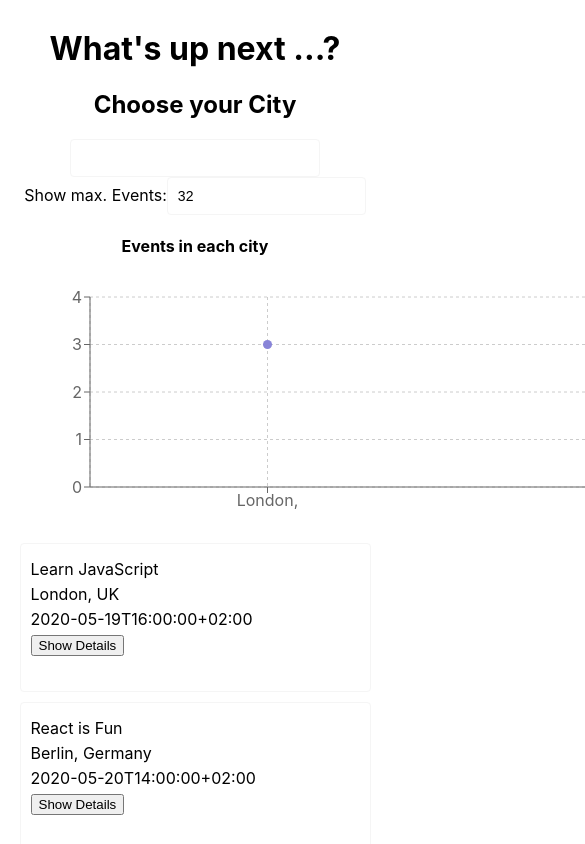
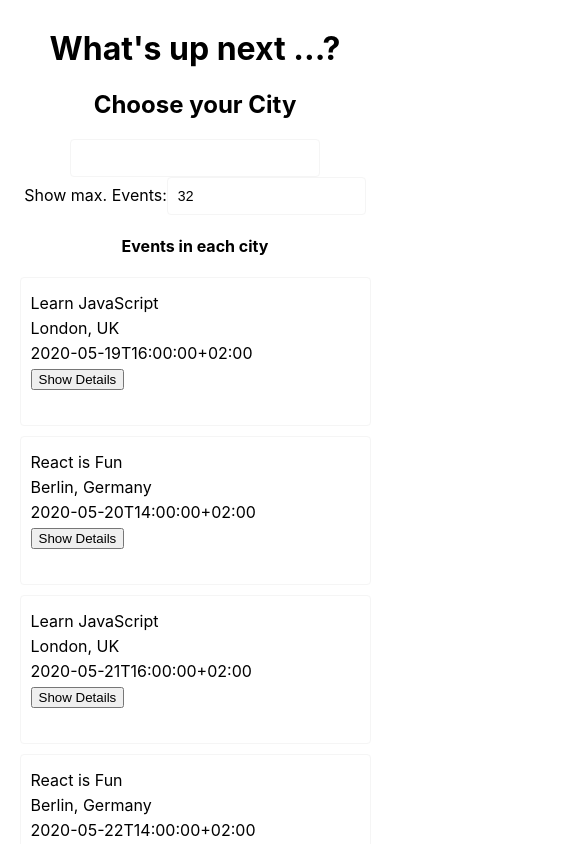
Before and after one commit to MElwenn/meet, a React (Create React App) app: page / in a window 390 px wide. Shown: the top 844 px of the page, 585 px wide, since content can reach past the window. Built offline with nearby package versions, Linux system fonts and the light colour scheme.

Commit message:
made the scatterGrid responsive

```diff
--- a/src/App.js
+++ b/src/App.js
@@ -9,7 +9,7 @@
 import { InfoAlert } from './Alert';
 import { ErrorAlert } from './Alert'
 import {
-  ScatterChart, Scatter, XAxis, YAxis, CartesianGrid, Tooltip
+  ScatterChart, Scatter, XAxis, YAxis, CartesianGrid, Tooltip, ResponsiveContainer
 } from 'recharts';
 
 class App extends Component {
@@ -109,8 +109,8 @@
         <NumberOfEvents nbrOfEvents={this.state.result} updateEvents={this.updateEvents} />
         <ErrorAlert text={this.state.errMessage} />
         <h4>Events in each city</h4>
-        <ScatterChart width={800} height={250}
-          margin={{ top: 20, right: 20, bottom: 10, left: 10 }}>
+        <ResponsiveContainer>
+          <ScatterChart margin={{ top: 20, right: 20, bottom: 10, left: 10 }}>
             <CartesianGrid strokeDasharray="3 3" />
             <XAxis type="category" dataKey="city" name="city" />
             <YAxis type="number" dataKey="number" name="number of events" allowDecimals={false} />
@@ -120,6 +120,7 @@
             <Scatter data={this.getData()} fill="#8884d8" />
 
           </ScatterChart>
+        </ResponsiveContainer>
         <EventList events={this.state.events} />
       </div>
     );
```
Also changed, not shown: 1 other file (tests, documents, lock files or other folders). Lines whose indentation alone changed are shown as unchanged.
